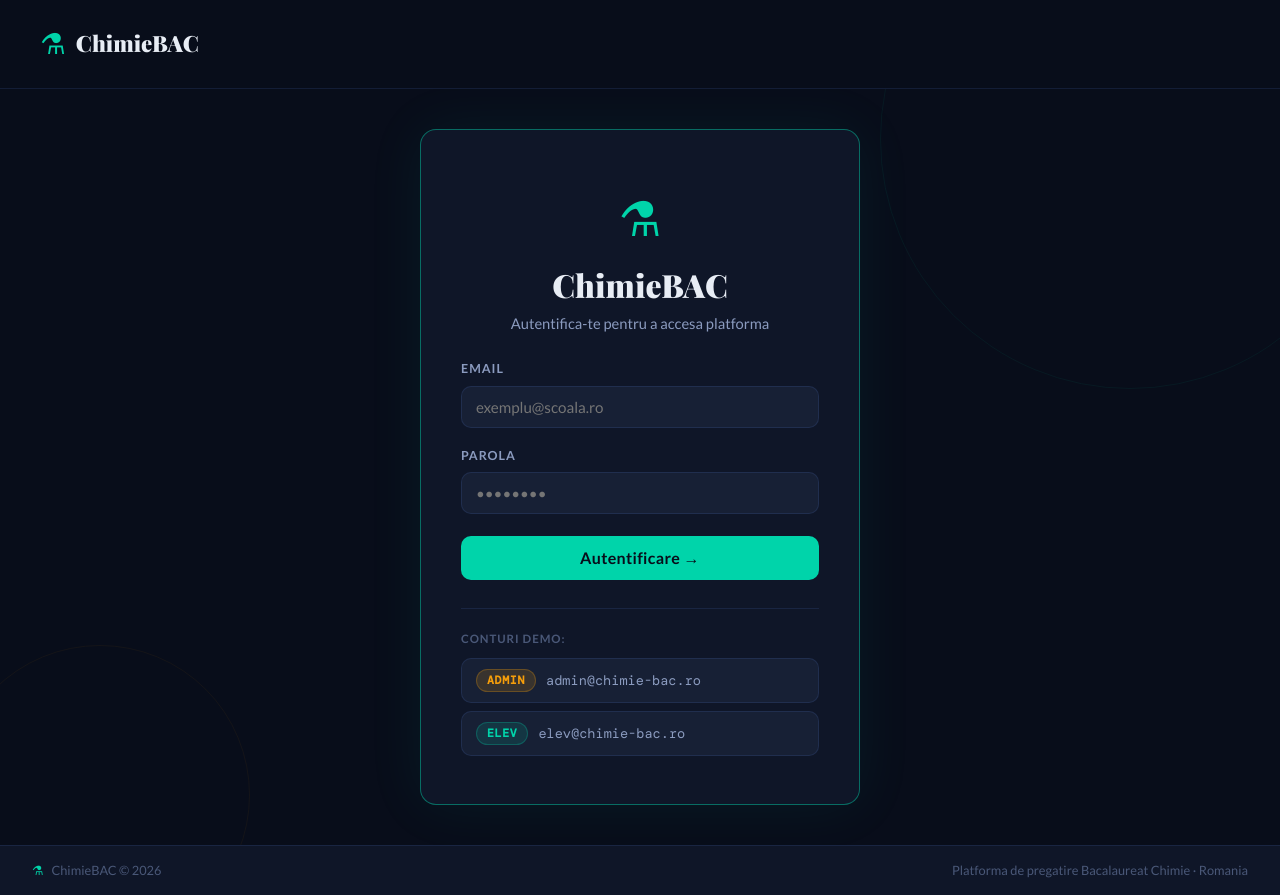
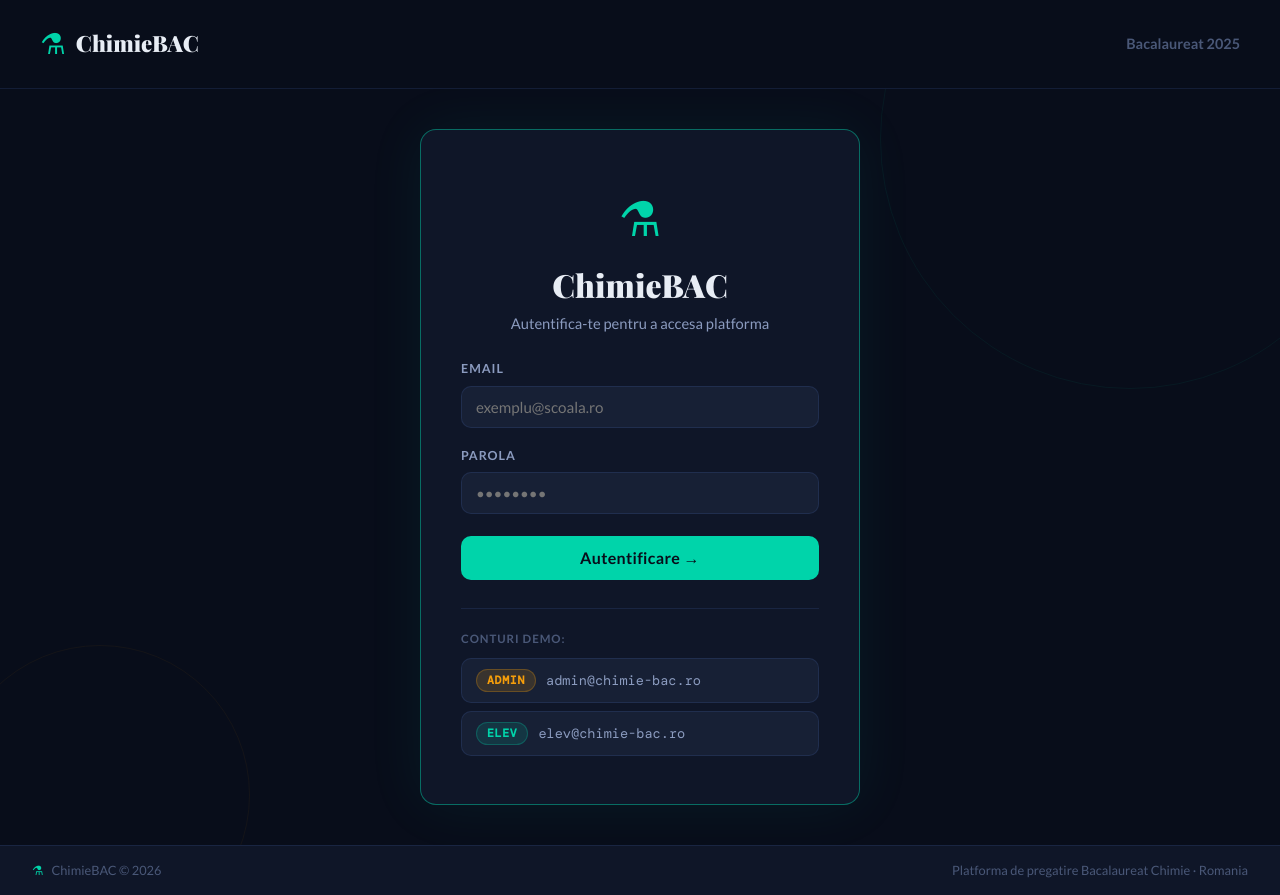
Before and after one commit to Roman1232387/ChemBacAlt, a React (Vite) app: page /login in a window 1280 px wide. Built offline with nearby package versions, Linux system fonts and the light colour scheme.

Commit message:
Update public header label to Bacalaureat 2025

```diff
--- a/src/components/layout/Header.tsx
+++ b/src/components/layout/Header.tsx
@@ -56,7 +56,7 @@ export function PublicHeader() {
   return (
     <header style={{
       padding: '20px 40px', borderBottom: '1px solid var(--border)',
-      display: 'flex', alignItems: 'center',
+      display: 'flex', alignItems: 'center', justifyContent: 'space-between',
     }}>
       <Link to="/" style={{ display: 'flex', alignItems: 'center', gap: 10, textDecoration: 'none', opacity: 1 }}>
         <span style={{ fontSize: '1.8rem', color: 'var(--teal)' }}>⚗</span>
@@ -64,6 +64,9 @@ export function PublicHeader() {
           ChimieBAC
         </span>
       </Link>
+      <span style={{ fontSize: '0.9rem', color: 'var(--text-muted)', fontWeight: 600 }}>
+        Bacalaureat 2025
+      </span>
     </header>
   );
 }
```
